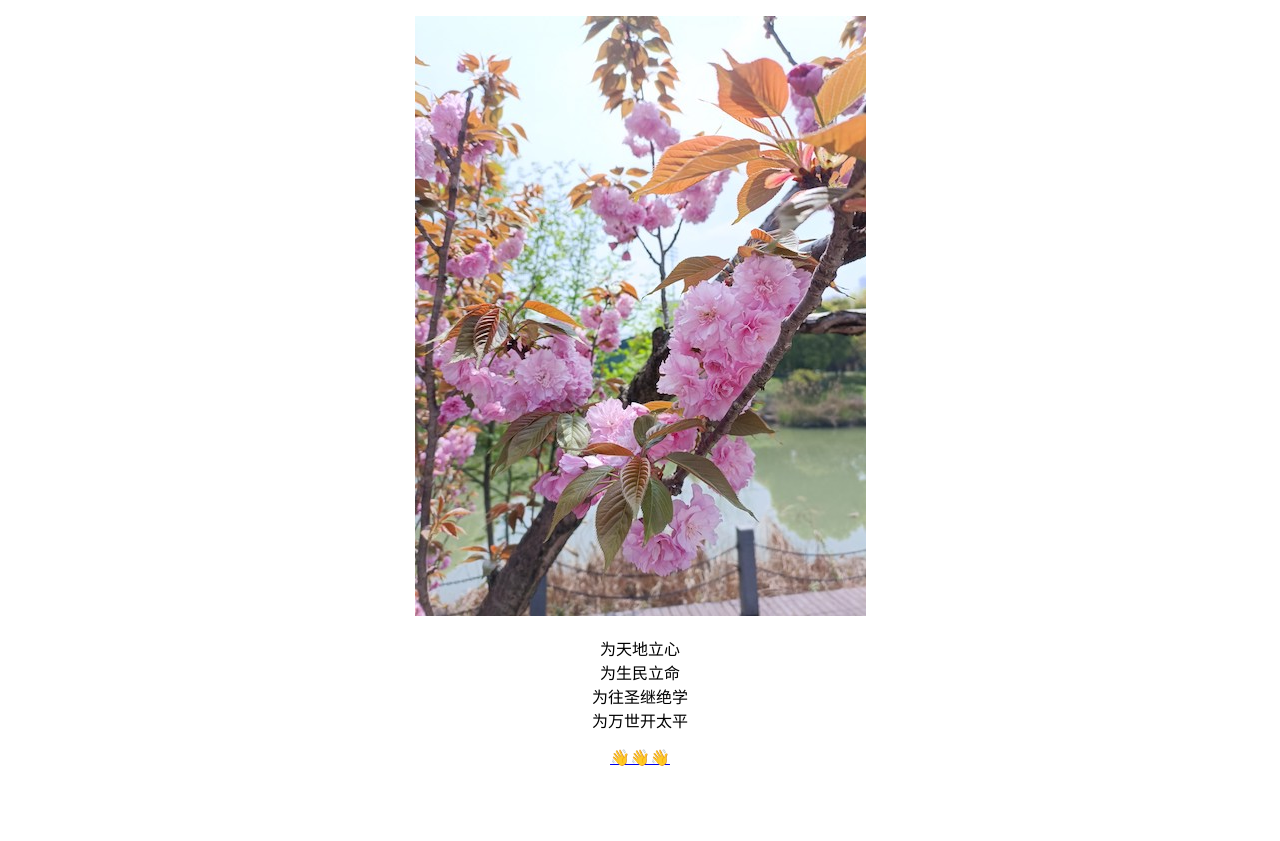
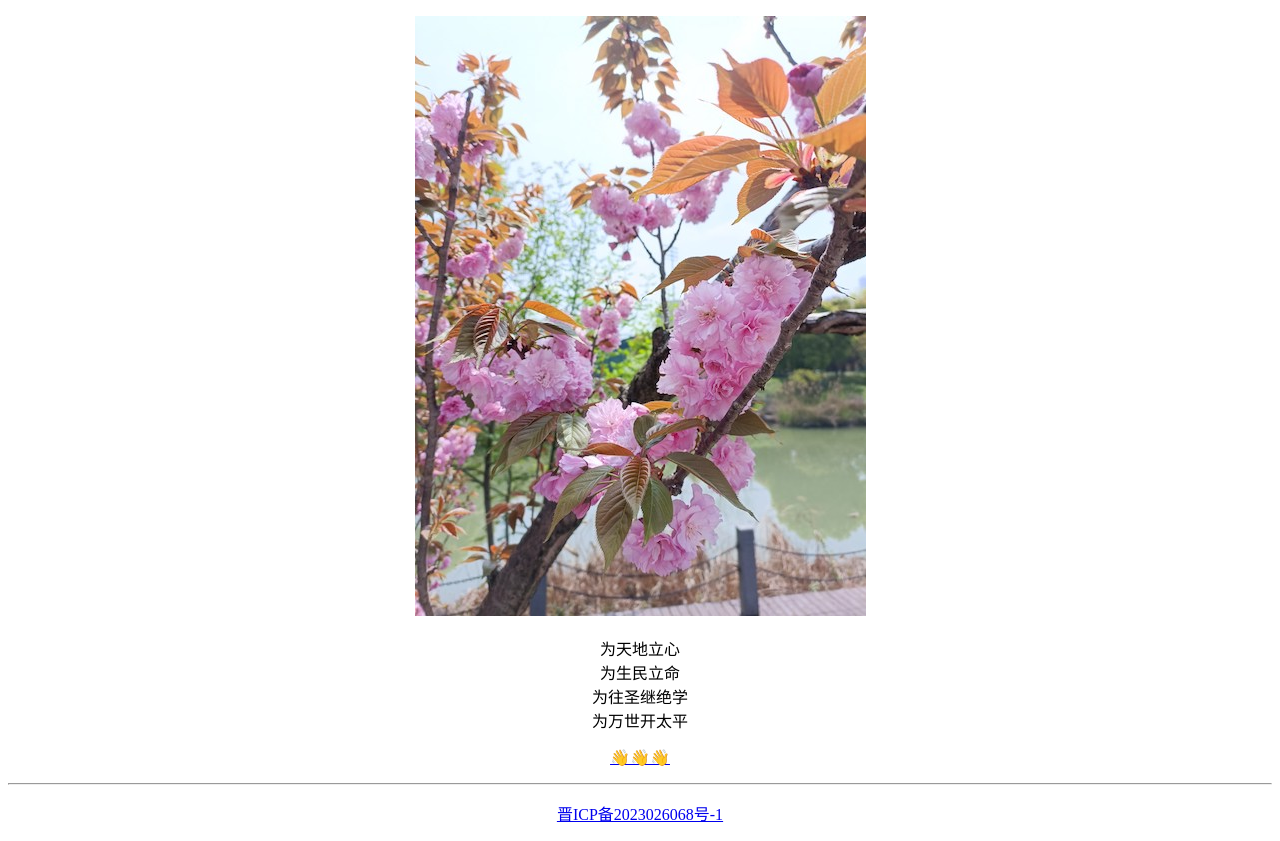
Before and after one commit to dushaoshuai/dushaoshuai.github.io, a plain HTML site: page index.html in a window 1280 px wide. Before the commit the page ends 800 px from the top, so only its background shows below. Drawn offline with Linux system fonts and the light colour scheme.

Commit message:
feat: ICP备案号

```diff
--- a/index.html
+++ b/index.html
@@ -20,11 +20,16 @@
     为往圣继绝学<br>
     为万世开太平
 </p>
+<p>
+    <a href="https://github.com/dushaoshuai/dushaoshuai.github.io/issues">👋👋👋</a>
+</p>
 </body>
+
+<hr> <!-- 添加水平线 -->
 
 <footer>
     <p>
-        <a href="https://github.com/dushaoshuai/dushaoshuai.github.io/issues">👋👋👋</a>
+        <a href="https://beian.miit.gov.cn">晋ICP备2023026068号-1</a>
     </p>
 </footer>
 </html>
```
Also changed, not shown: 1 other file.
